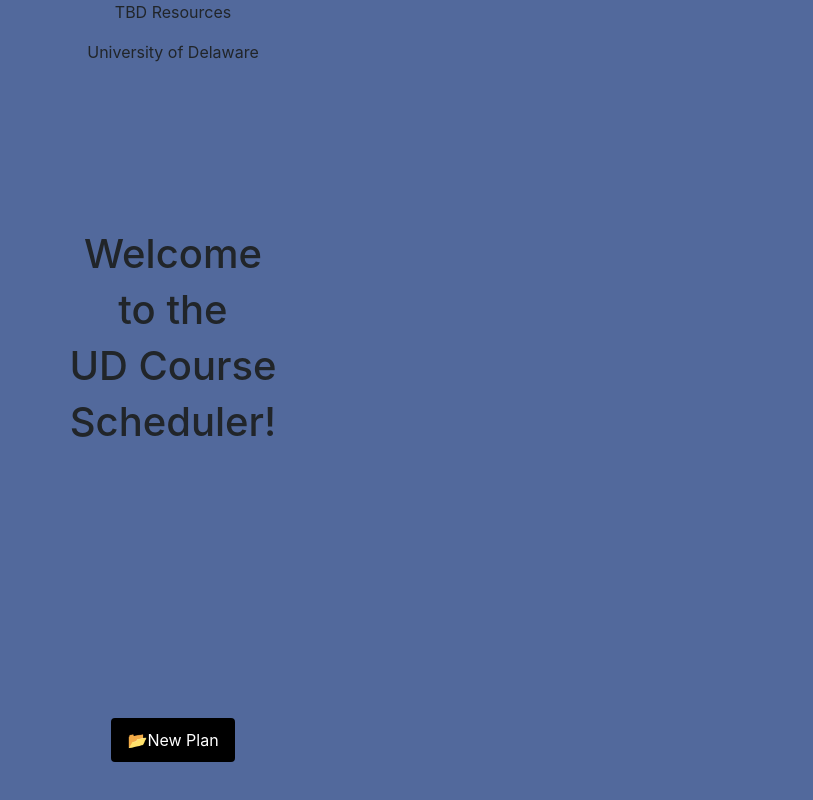
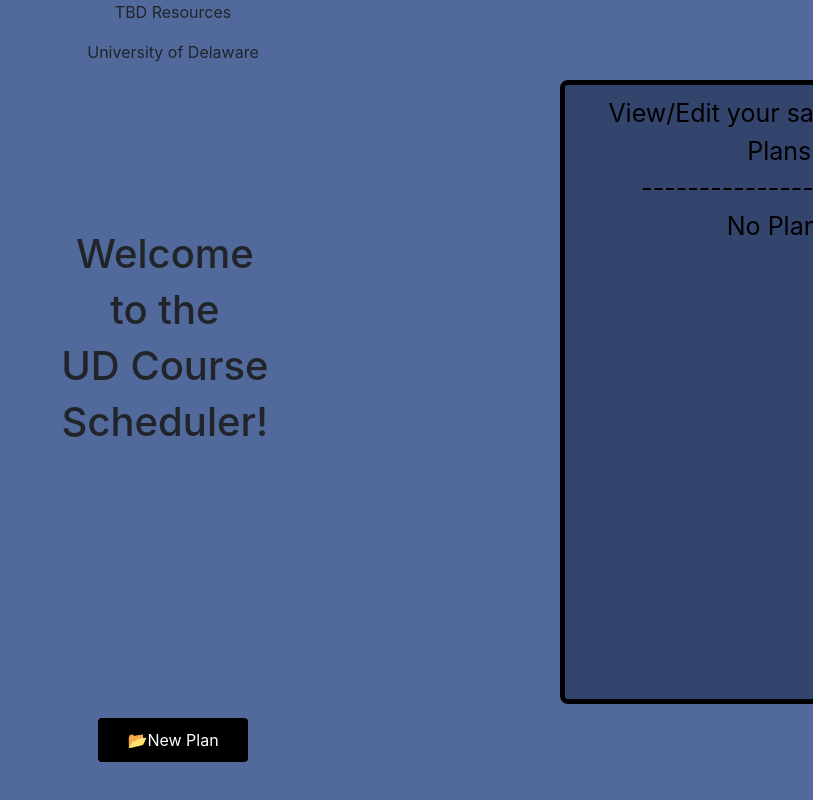
Before and after one commit to UD-CISC275-S22/cis-scheduler-team-29, a React (Create React App) app: page / in a window 1280 px wide. Shown: the whole page, without its empty margins (467-1280 px from the left). Built offline with nearby package versions, Linux system fonts and the light colour scheme.

Commit message:
more work

```diff
--- a/package.json
+++ b/package.json
@@ -18,6 +18,7 @@
         "react-bootstrap": "^2.1.1",
         "react-dom": "^17.0.2",
         "react-scripts": "5.0.0",
+        "react-tabs": "^5.1.0",
         "typescript": "^4.5.5",
         "web-vitals": "^2.1.4"
     },
--- a/src/App.css
+++ b/src/App.css
@@ -56,10 +56,14 @@
     border: 4px solid #000;
     box-shadow: 0px 0px 0px 1px #000 inset;
     background-color: #000;
-    overflow: hidden;
     position: relative;
     bottom: 2px;
     transition: all 0.3s ease-in-out;
+    max-width: 20em;
+    overflow: hidden;
+    max-width: 150px;
+    margin: 0 auto;
+    min-width: 150px;
 }
 .effect01:hover {
     border: 4px solid #666;
@@ -67,7 +71,6 @@
     box-shadow: 0px 0px 0px 4px #eee inset;
 }
 
-/*btn_text*/
 .effect01 span {
     transition: all 0.2s ease-out;
     z-index: 2;
@@ -91,8 +94,63 @@
     width: 50px;
     transition: all 2s cubic-bezier(0.075, 0.82, 0.165, 1);
     z-index: 1;
+    display: flex;
 }
 .effect01:hover:after {
+    background: #fff;
+    border: 20px solid #000;
+    opacity: 0;
+    left: 120%;
+    -webkit-transform: rotate(40deg);
+    transform: rotate(40deg);
+}
+/*       */ /*       */ /*       */ /*       */ /*       */ /*       */ /*       */ /*       */ /*       */ /*       */
+.effect02 {
+    color: #fff;
+    border: 4px solid #000;
+    box-shadow: 0px 0px 0px 1px #000 inset;
+    background-color: #000;
+    position: relative;
+    bottom: 2px;
+    transition: all 0.3s ease-in-out;
+    max-width: 20em;
+    overflow: hidden;
+    max-width: 150px;
+    margin: 0 auto;
+    min-width: 150px;
+    right: 29%;
+}
+.effect02:hover {
+    border: 4px solid #666;
+    background-color: #fff;
+    box-shadow: 0px 0px 0px 4px #eee inset;
+}
+
+.effect02 span {
+    transition: all 0.2s ease-out;
+    z-index: 2;
+}
+.effect02:hover span {
+    letter-spacing: 0.13em;
+    color: #333;
+}
+/*highlight*/
+.effect02:after {
+    background: #fff;
+    border: 0px solid #000;
+    content: "";
+    height: 155px;
+    left: -75px;
+    opacity: 0.8;
+    position: absolute;
+    top: -50px;
+    -webkit-transform: rotate(35deg);
+    transform: rotate(35deg);
+    width: 50px;
+    transition: all 2s cubic-bezier(0.075, 0.82, 0.165, 1);
+    z-index: 1;
+}
+.effect02:hover:after {
     background: #fff;
     border: 20px solid #000;
     opacity: 0;
@@ -140,8 +198,7 @@
 
 #textbox {
     display: flex;
-    flex-flow: row wrap;
-    justify-content: center;
+    left: 500px;
 }
 
 .alignleft {
@@ -150,9 +207,28 @@
 }
 .aligncenter {
     width: 33.33333%;
+    left: -50px;
     text-align: center;
 }
 .alignright {
     width: 33.33333%;
     text-align: right;
 }
+.planlist {
+    text-align: Right;
+    background: rgb(51, 69, 109);
+    padding: 10px;
+    display: flex;
+}
+.vieweditdegreeplan {
+    border: 5px solid rgb(0, 0, 0);
+    text-align: center;
+    position: relative;
+    left: 185px;
+    border-radius: 8px;
+    background-color: rgb(51, 69, 109);
+    font-size: 25px;
+    padding: 10px;
+    display: flex;
+    color: black;
+}
--- a/src/App.tsx
+++ b/src/App.tsx
@@ -35,10 +35,11 @@ function App(): JSX.Element {
                                 <h1>Scheduler!</h1>
                             </div>
                         </p>
-                        <p className="alignright">
-                            {plans.length !== 0 && (
+                        <p className="vieweditdegreeplan">
                             <p>
                                 View/Edit your saved Degree Plans
+                                <div>------------------------</div>
+                                {plans.length === 0 && <div>No Plans</div>}
                                 <div>
                                     <NewPlanList
                                         plans={plans}
@@ -47,7 +48,6 @@ function App(): JSX.Element {
                                     ></NewPlanList>
                                 </div>
                             </p>
-                            )}
                         </p>
                     </div>
                 </header>
--- a/src/Components/NewPlanList.tsx
+++ b/src/Components/NewPlanList.tsx
@@ -37,18 +37,16 @@ export function NewPlanList({
     // }
 
     return (
-        <Stack gap={3}>
+        <Stack gap={2} className="planlist">
             {plans.map((plan: Plan) => (
-                <div key={plan.id} className="planlist">
-                    {plans.length !== 0 && (
+                <div key={plan.id}>
                     <Button
-                            className="btn effect01"
+                        className="btn effect02"
                         target="_blank"
                         onClick={() => handleShowAddModal(plan)}
                     >
                         <span>{plan.id}</span>
                     </Button>
-                    )}
                 </div>
             ))}
             <PlanView
--- a/src/Components/PlanView.tsx
+++ b/src/Components/PlanView.tsx
@@ -28,13 +28,7 @@ export function PlanView({
         handleClose();
     }
     return (
-        <Modal
-            show={show}
-            centered
-            onHide={handleClose}
-            animation={true}
-            size="xl"
-        >
+        <Modal show={show} onHide={handleClose} animation={true} size="xl">
             <Modal.Header closeButton>
                 <Modal.Title>{plan.id}</Modal.Title>
             </Modal.Header>
```
Also changed, not shown: 1 other file (tests, documents, lock files or other folders). Lines whose indentation alone changed are shown as unchanged.
